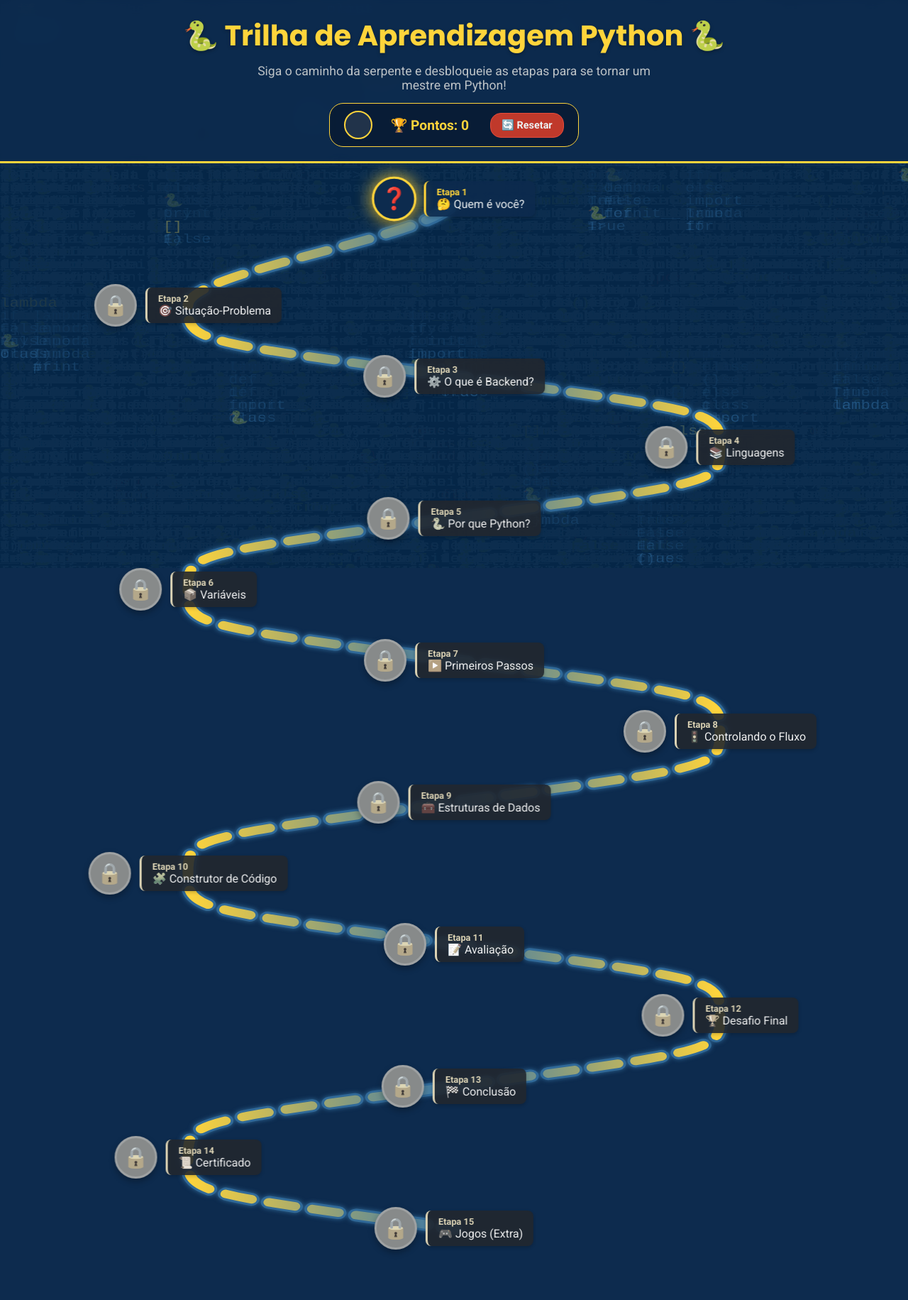
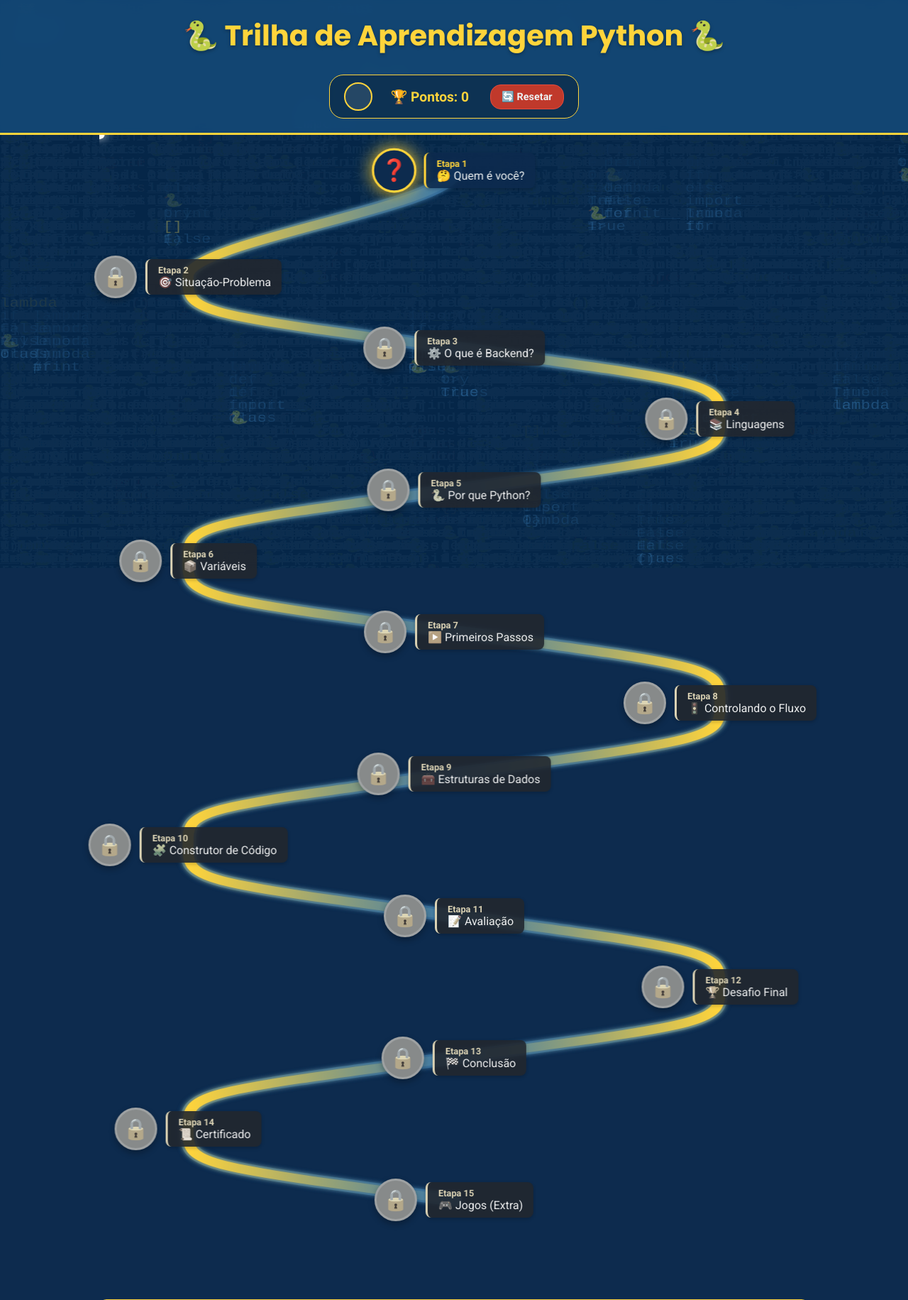
Before and after one commit to danielmeireles1981/PythonAulaInterativa, a Django app: page / in a window 1280 px wide. Shown: the top 1831 px of the page at 71% size. Run offline with Django 5.2, Linux system fonts and the light colour scheme; data that the repository does not hold is empty; some libraries are stand-ins or nearby versions.

Commit message:
Ajuste cores e layout do mapa para melhor visibilidade

```diff
--- a/interactive_platform/core/static/css/map.css
+++ b/interactive_platform/core/static/css/map.css
@@ -50,7 +50,8 @@ body::before {
     z-index: -1;
     overflow: hidden;
     pointer-events: none;
-    background: radial-gradient(1200px 800px at 50% 0%, #0c2a4a 0%, #0a213b 40%, #061729 100%);
+    /* Gradiente levemente mais claro para um visual mais suave */
+    background: radial-gradient(1200px 800px at 50% 0%, #154a7a 0%, #123a63 40%, #0d2f4f 100%);
 }
 
 #background-animation canvas {
@@ -92,7 +93,8 @@ body::before {
 .map-header {
     text-align: center;
     padding: 20px;
-    background-color: rgba(13, 43, 78, 0.85);
+    /* Levemente mais claro para combinar com o fundo */
+    background-color: rgba(21, 74, 122, 0.85);
     border-bottom: 3px solid var(--python-yellow);
     position: sticky;
     top: 0;
@@ -216,9 +218,8 @@ body::before {
     stroke: var(--path-outline);
     stroke-width: 18;
     stroke-linecap: round;
-    stroke-dasharray: 30 20;
-    animation: slither 40s linear infinite;
-    filter: drop-shadow(0 0 3px var(--path-outline));
+    /* Linha contínua com brilho suave */
+    filter: url(#softGlow);
 }
 
 .snake-path-fill {
@@ -226,8 +227,8 @@ body::before {
     stroke: url(#snakeGradient);
     stroke-width: 12;
     stroke-linecap: round;
-    stroke-dasharray: 30 20;
-    animation: slither 40s linear infinite;
+    /* Linha contínua com gradiente animado e brilho */
+    filter: url(#softGlow);
 }
 
 @keyframes slither {
@@ -246,6 +247,12 @@ body::before {
     width: 100%;
     height: 100%;
     z-index: 2;
+}
+
+/* Ponto luminoso que percorre o caminho */
+.runner-dot {
+    filter: drop-shadow(0 0 6px #ffffff);
+    pointer-events: none;
 }
 
 .map-stop {
--- a/interactive_platform/core/templates/index.html
+++ b/interactive_platform/core/templates/index.html
@@ -37,7 +37,7 @@
 
     <header class="map-header">
         <h1>🐍 Trilha de Aprendizagem Python 🐍</h1>
-        <p>Siga o caminho da serpente e desbloqueie as etapas para se tornar um mestre em Python!</p>
+
         <div class="gamification-stats">
             <div class="player-info">
                 <span id="player-avatar" class="player-avatar"></span>
@@ -56,7 +56,17 @@
                     <stop offset="0%" style="stop-color:#FFD43B;" />
                     <stop offset="50%" style="stop-color:#3776AB;" />
                     <stop offset="100%" style="stop-color:#FFD43B;" />
+                    <!-- Anima o gradiente para criar sensação de fluxo -->
+                    <animateTransform attributeName="gradientTransform" type="translate" from="-1 0" to="1 0" dur="8s" repeatCount="indefinite" />
                 </linearGradient>
+                <!-- Filtro de brilho suave para a trilha -->
+                <filter id="softGlow" x="-50%" y="-50%" width="200%" height="200%">
+                    <feGaussianBlur in="SourceGraphic" stdDeviation="3" result="blur" />
+                    <feMerge>
+                        <feMergeNode in="blur" />
+                        <feMergeNode in="SourceGraphic" />
+                    </feMerge>
+                </filter>
             </defs>
             <!-- Caminho de contorno (atrás) -->
             <path class="snake-path-outline" d="M 400 50
@@ -77,7 +87,7 @@
 
                 " />
             <!-- Caminho de preenchimento (frente) -->
-            <path class="snake-path-fill" d="M 400 50
+            <path id="snakePath" class="snake-path-fill" d="M 400 50
                 C 400 100, 100 150, 100 200
                 S 100 250, 400 300
                 S 700 350, 700 400
@@ -93,6 +103,12 @@
                 S 100 1350, 100 1400
                 S 100 1450, 400 1500
                 " />
+            <!-- Ponto luminoso viajando pela trilha -->
+            <circle class="runner-dot" r="6" fill="#ffffff">
+                <animateMotion dur="10s" repeatCount="indefinite" rotate="auto">
+                    <mpath href="#snakePath" />
+                </animateMotion>
+            </circle>
         </svg>
 
         <div class="map-stops">
```
